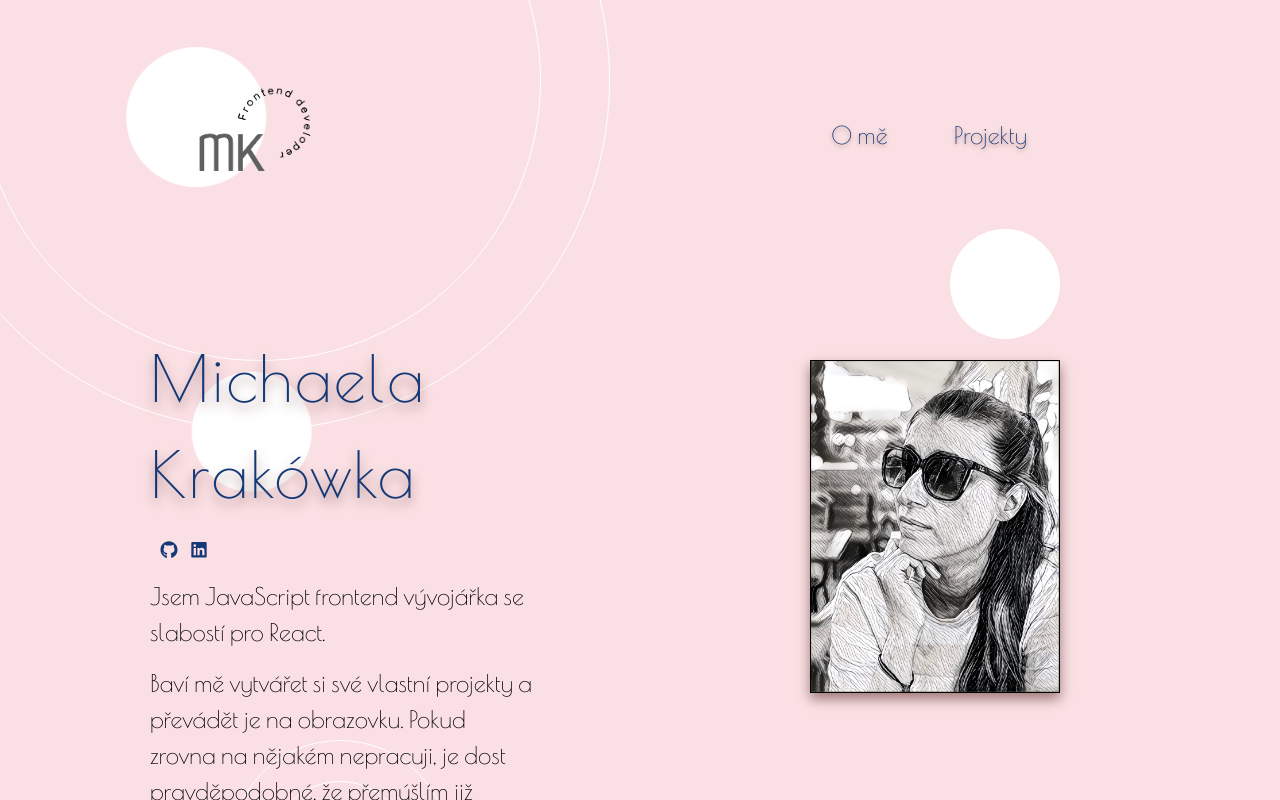
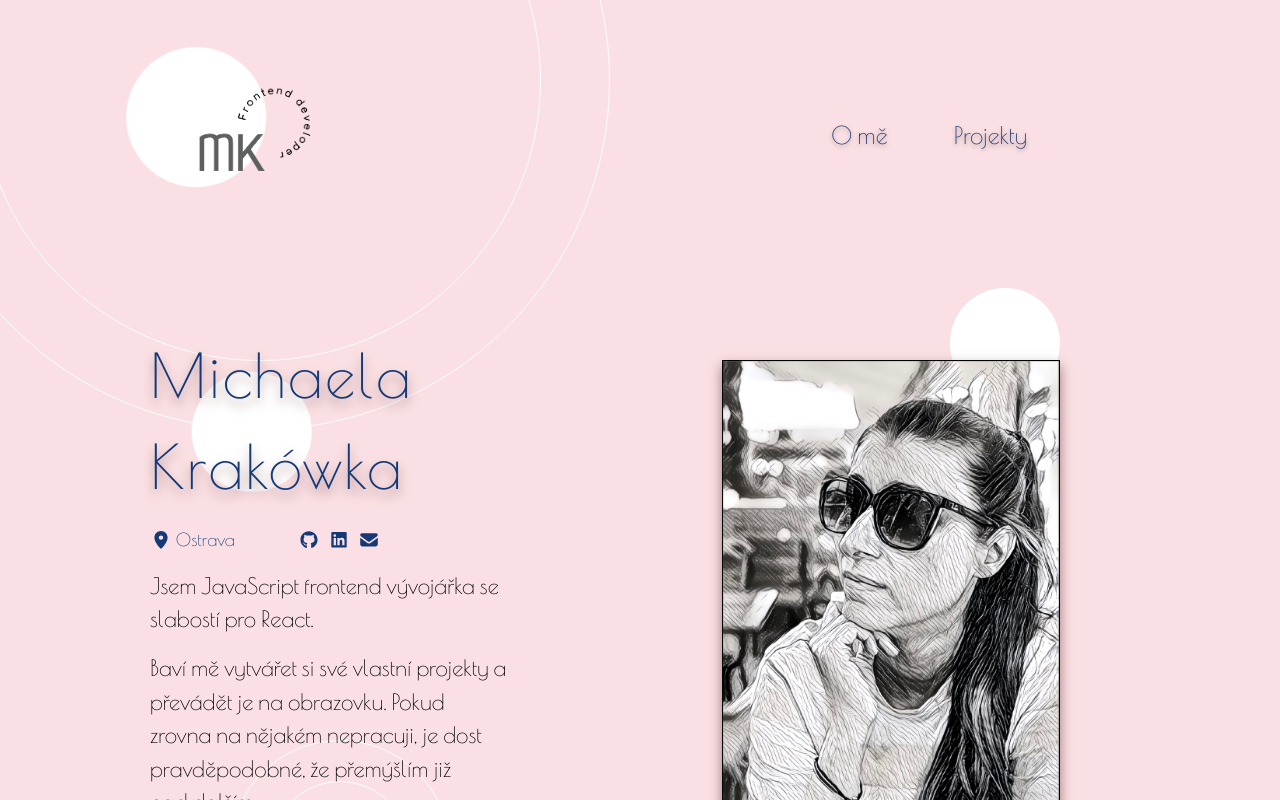
Before and after one commit to MichaelaKrakowka/Portfolio, a React (Create React App) app: page / in a window 1280 px wide. Shown: the top 800 px of the page. Built offline with nearby package versions, Linux system fonts and the light colour scheme.

Commit message:
working on rwd

```diff
--- a/src/components/AboutMe.css
+++ b/src/components/AboutMe.css
@@ -17,12 +17,18 @@
   text-shadow: 0 6px 12px rgb(159, 120, 120);
 }
 .contact {
+  display: flex;
   padding: 15px 0;
 }
 .about_paragraph {
   padding-bottom: 15px;
 }
 .github_card {
+  color: #153976;
+}
+.location {
+  cursor: default;
+  padding-right: 55px;
   color: #153976;
 }
 @keyframes runningIcon {
@@ -127,10 +133,10 @@
     align-items: flex-start;
   }
   .my_name {
-    font-size: 4rem;
+    font-size: 3.8rem;
   }
   .about_paragraph {
-    font-size: 1.5rem;
+    font-size: 1.4rem;
   }
   @keyframes runningIcon {
     from {
@@ -163,6 +169,10 @@
     padding: 60px 100px;
   }
 
+  .photo_part img {
+    max-width: 350px;
+    max-height: 450px;
+  }
   @keyframes floating1 {
     0% {
       transform: translate(0px, 0px);
@@ -253,9 +263,9 @@
     border-radius: 50%;
   }
 
-  .icon_card:hover {
+  /* .icon_card:hover {
     color: aliceblue;
-  }
+  } */
 }
 /*
   @media (max-width: 1280px) {
--- a/src/components/AboutMe.js
+++ b/src/components/AboutMe.js
@@ -11,6 +11,7 @@ import {
   faReact,
   faGit,
 } from "@fortawesome/free-brands-svg-icons";
+import { faLocationDot, faEnvelope } from "@fortawesome/free-solid-svg-icons";
 
 export const AboutMe = () => {
   return (
@@ -21,6 +22,9 @@ export const AboutMe = () => {
           <div className="about_part">
             <h1 className="my_name">Michaela Krakówka</h1>
             <div className="contact">
+              <p className="location">
+                <FontAwesomeIcon icon={faLocationDot} /> Ostrava
+              </p>
               <a
                 href="https://www.github.com/MichaelaKrakowka"
                 target="blank"
@@ -35,6 +39,9 @@ export const AboutMe = () => {
                 className="github_card fade_item delay_1">
                 <FontAwesomeIcon className="icon_card" icon={faLinkedin} />
               </a>
+              <p className="github_card">
+                <FontAwesomeIcon className="icon_card" icon={faEnvelope} />
+              </p>
             </div>
             <div>
               <div className="paragraph_part fade_item delay_2">
--- a/src/components/ProjectCard.css
+++ b/src/components/ProjectCard.css
@@ -46,6 +46,7 @@
 
 .icon_card {
   padding-left: 8px;
+  cursor: pointer;
 }
 .icon_card2:hover {
   color: #153976;
```
